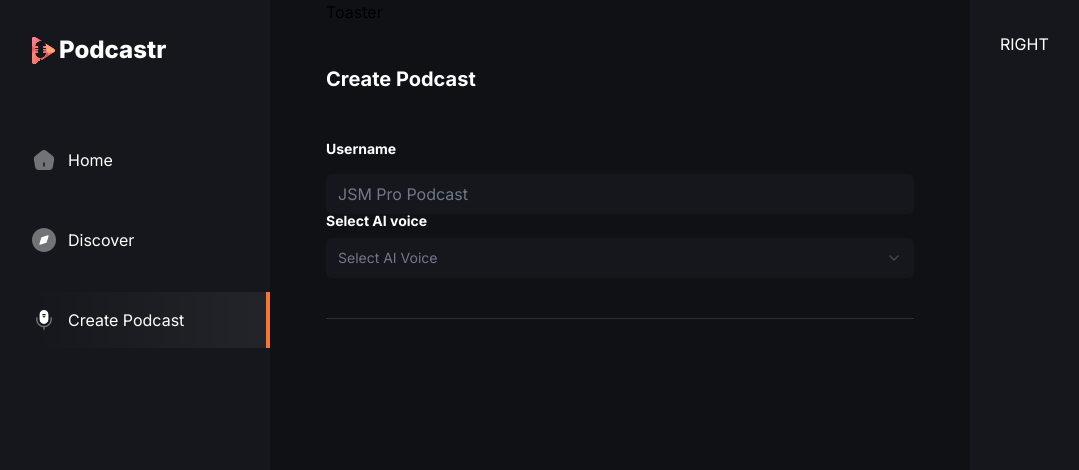
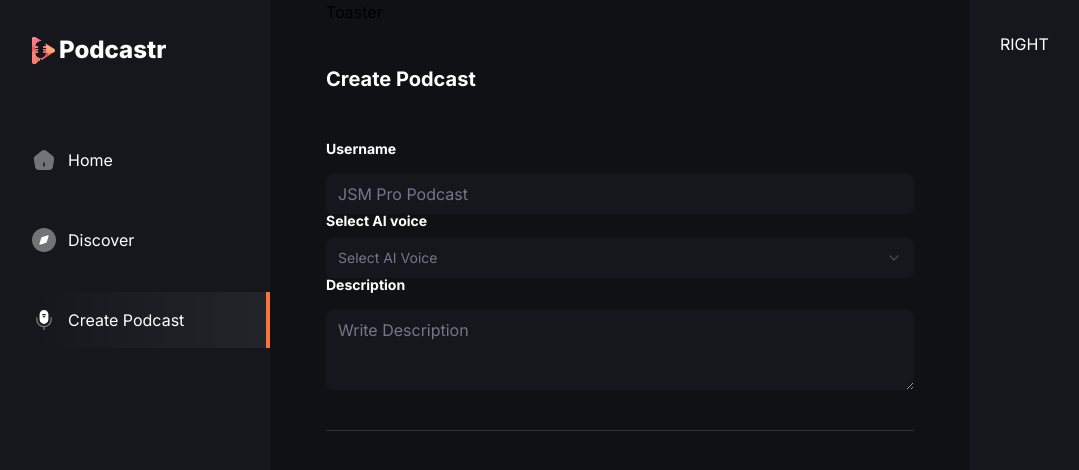
Before and after one commit to Satora1/Podcast-AI-APP, a Next.js app: page /create-podcast in a window 1280 px wide. Shown: the top 470 px of the page, without its empty margins (0-1079 px from the left). Built offline with nearby package versions, Linux system fonts and the light colour scheme; no server answers.

Commit message:
next AI implemntation

```diff
--- a/app/(root)/create-podcast/page.tsx
+++ b/app/(root)/create-podcast/page.tsx
@@ -26,8 +26,9 @@
 import { Label } from "@/components/ui/label"
 import { cn } from "@/lib/utils"
 import { useState } from "react"
+import { Textarea } from "@/components/ui/textarea"
 
-const voiceCategories=['alloy', 'shimmer', 'nova', 'echo', 'fable', 'onyx'];
+const voiceCategories = ['alloy', 'shimmer', 'nova', 'echo', 'fable', 'onyx'];
 
 const formSchema = z.object({
   username: z.string().min(2, {
@@ -76,7 +77,7 @@
               <Label className="text-16 font-bold text-white-1">
                 Select AI voice
               </Label>
-              <Select onValueChange={(value)=>setVoiceType(value)}>
+              <Select onValueChange={(value) => setVoiceType(value)}>
                 <SelectTrigger className={cn("text-16 w-full border-none bg-black-1 text-gray-1")}>
                   <SelectValue placeholder="Select AI Voice" className="placeholder:text-gray-1" />
                 </SelectTrigger>
@@ -90,14 +91,26 @@
                 </SelectContent>
                 {voiceType && (
                   <audio
-                  src={`/${voiceType}.mp3`}
-                  autoPlay
-                  className="hidden"
+                    src={`/${voiceType}.mp3`}
+                    autoPlay
+                    className="hidden"
                   />
                 )}
               </Select>
-
             </div>
+            <FormField
+              control={form.control}
+              name="podcastDescription"
+              render={({ field }) => (
+                <FormItem className="flex flex-col gap-2.5">
+                  <FormLabel className="text-16 font-bold text-white-1">Description</FormLabel>
+                  <FormControl>
+                    <Textarea className="input-class focus-visible:ring-orange-1" placeholder="Write Description" {...field} />
+                  </FormControl>
+                  <FormMessage className="text-white-1" />
+                </FormItem>
+              )}
+            />
           </div>
         </form>
       </Form>
--- /dev/null
+++ b/components/ui/textarea.tsx
@@ -0,0 +1,24 @@
+import * as React from "react"
+
+import { cn } from "@/lib/utils"
+
+export interface TextareaProps
+  extends React.TextareaHTMLAttributes<HTMLTextAreaElement> {}
+
+const Textarea = React.forwardRef<HTMLTextAreaElement, TextareaProps>(
+  ({ className, ...props }, ref) => {
+    return (
+      <textarea
+        className={cn(
+          "flex min-h-[80px] w-full rounded-md border border-input bg-background px-3 py-2 text-sm ring-offset-background placeholder:text-muted-foreground focus-visible:outline-none focus-visible:ring-2 focus-visible:ring-ring focus-visible:ring-offset-2 disabled:cursor-not-allowed disabled:opacity-50",
+          className
+        )}
+        ref={ref}
+        {...props}
+      />
+    )
+  }
+)
+Textarea.displayName = "Textarea"
+
+export { Textarea }
```
